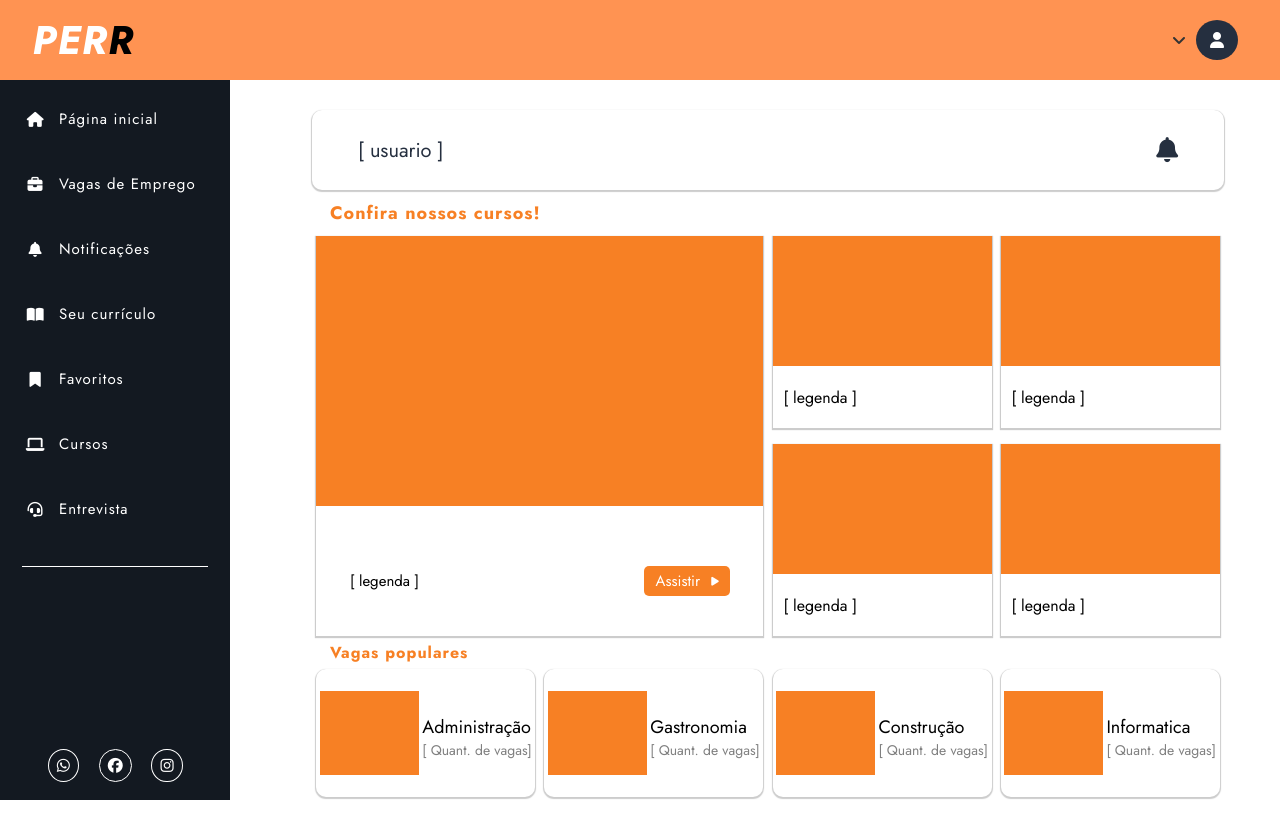
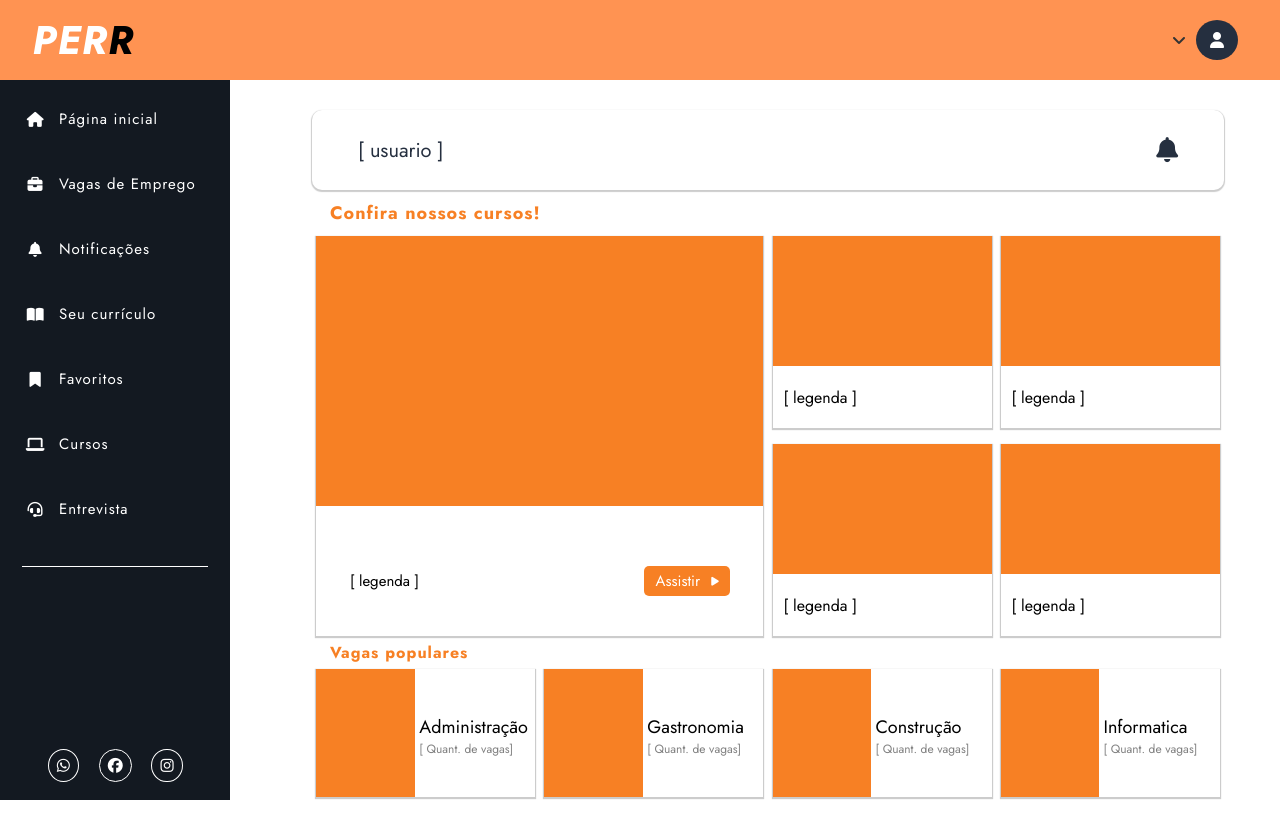
Before and after one commit to Santozzz/TCC-PERR-FRONTEND, a Vue app in the folder frontend/: page / in a window 1280 px wide. Built offline with nearby package versions, Linux system fonts and the light colour scheme.

Commit message:
ajsutes no grid e no navbar

```diff
--- a/frontend/src/components/ALL/Navbar.vue
+++ b/frontend/src/components/ALL/Navbar.vue
@@ -171,6 +171,7 @@ export default {
       transform: scale(.9);
     }
     nav{
+      z-index: 999;
       background-color: #FF9352;
       position: fixed;
       width: 100%;
@@ -196,7 +197,7 @@ export default {
       align-items: center;
       gap: 10px;
       justify-content: space-between;
-      background-color: #FF9352;
+      background-color: transparent;
       color: #333333;
       padding: 10px;
       font-size: 16px;
@@ -223,7 +224,7 @@ export default {
       display: none;
       position: absolute;
       border-radius: 5px;
-      background-color: #ffffff;
+      background-color: #fff;
       min-width: 160px;
       box-shadow: 0px 1px 5px 0px rgba(0,0,0,0.2);
       z-index: 1;
--- a/frontend/src/components/Home/grid.vue
+++ b/frontend/src/components/Home/grid.vue
@@ -469,11 +469,10 @@ export default {
     .cardVagas{
         display: flex;
         align-items: center;
-        justify-content: space-evenly;
+        justify-content: space-between;
         width: 49%;
         height: 18vh;
         background-color: #fff;
-        border-radius: 10px;
         box-shadow: 0 1px 1px 1px #ccc;
         cursor: pointer;
         transition: .2s;
@@ -488,7 +487,7 @@ export default {
         flex-direction: column;
         justify-content: space-between;
         height: 30%;
-        width: 50%;
+        width: 53%;
     }
     .quantVagas{
         color: #808080;
@@ -509,6 +508,9 @@ export default {
         .notifications.notifyOpen{
             height: 500px;
         }
+        .cardVagas{
+            height: 14vh;
+        }
         .cardVagas .nomeVaga{
             font-size: 25px;
         }
@@ -516,7 +518,7 @@ export default {
             font-size: 20px;
         }
         .cardVagas .img-categoria{
-            height: 65%;
+            height: 100%;
         }
         .user-notify p{
             font-size: 25px;
@@ -574,6 +576,9 @@ export default {
         .notifications.notifyOpen{
             width: 50%;
             left: 50%;
+        }
+        .cardVagas .quantVagas{
+            font-size: 12px;
         }
     }
     @media screen and (max-width: 1260px){
```
